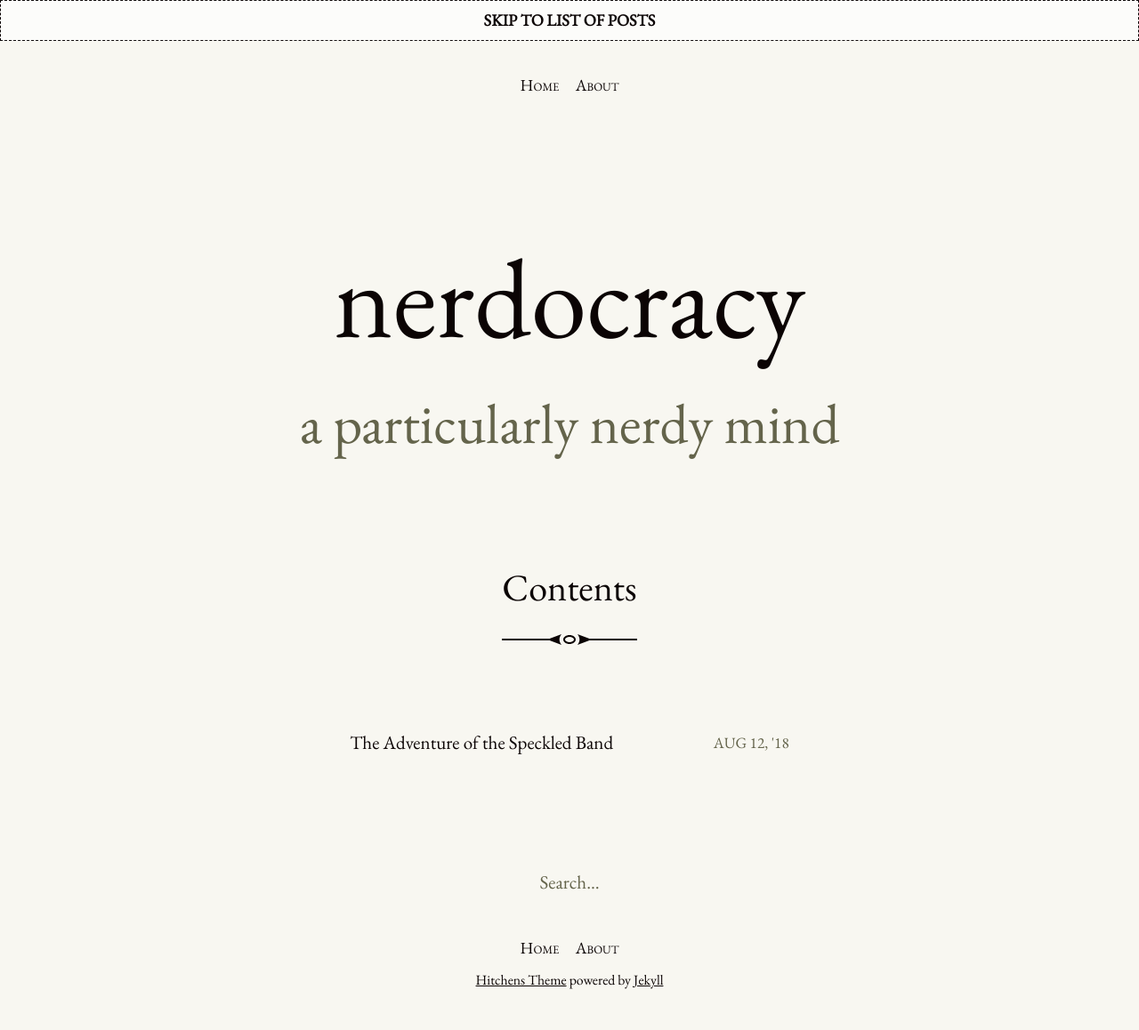
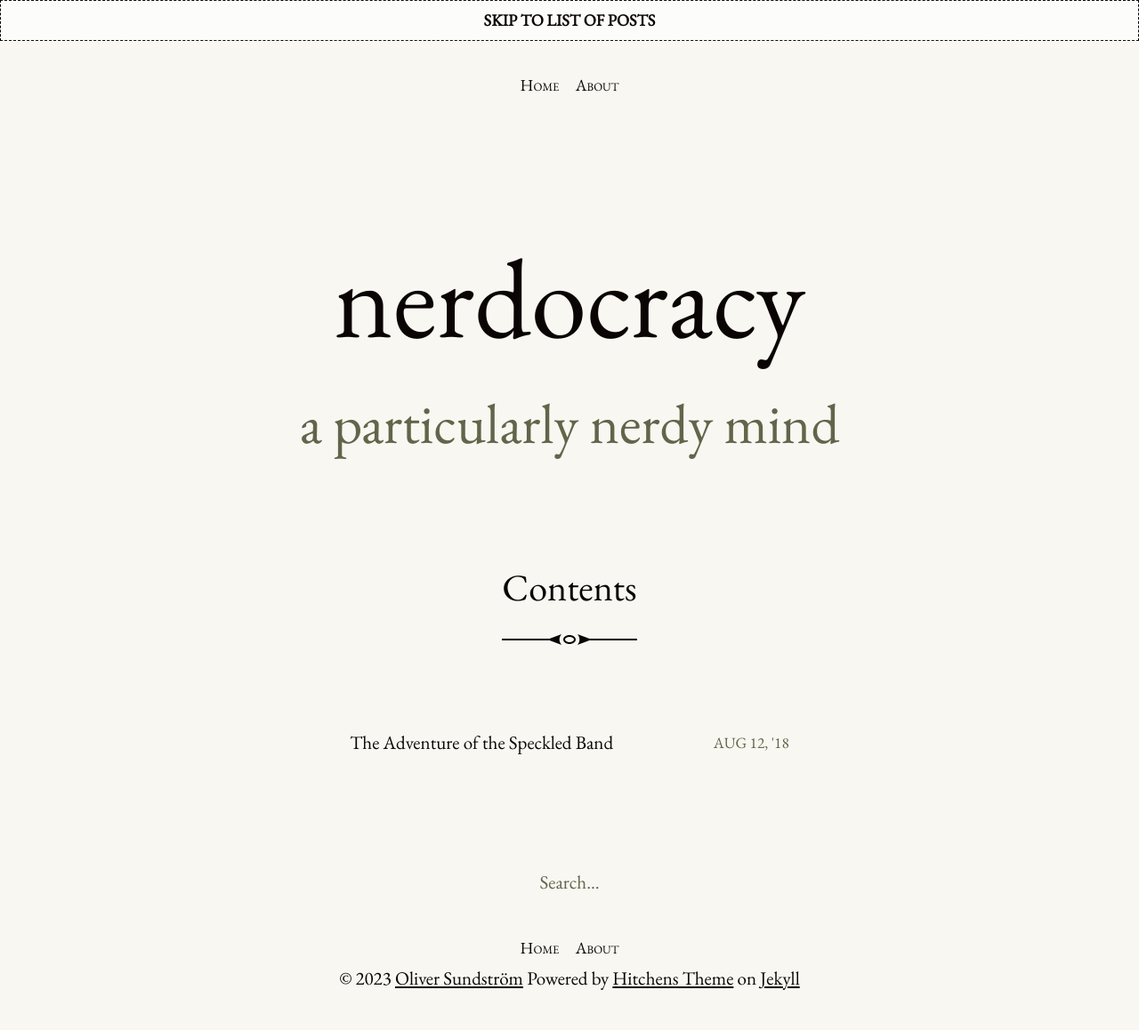
Before and after one commit to lyzio/nerdocracy, a Jekyll site: the page built from index.html, in a window 1280 px wide. Shown: the whole page at 89% size. Built offline with Jekyll 4.4.1, drawn with Linux system fonts in a browser that asks for light colours; the list of posts is cut into pages by our own code.

Commit message:
Update default.html

```diff
--- a/_layouts/default.html
+++ b/_layouts/default.html
@@ -41,8 +41,8 @@
 
     {% unless site.hide_credits %}
       <aside class="site-credits">
-        <p>
-          <small><a href="https://github.com/patdryburgh/hitchens">Hitchens Theme</a> powered by <a href="http://jekyllrb.com">Jekyll</a></small>
+        <p>© 2023 <a href="mailto:oliver@nerdocracy.nu">Oliver Sundström</a>
+          <small</br>Powered by <a href="https://github.com/patdryburgh/hitchens">Hitchens Theme</a> on <a href="http://jekyllrb.com">Jekyll</a></small>
         </p>
       </aside>
     {% endunless %}
```
